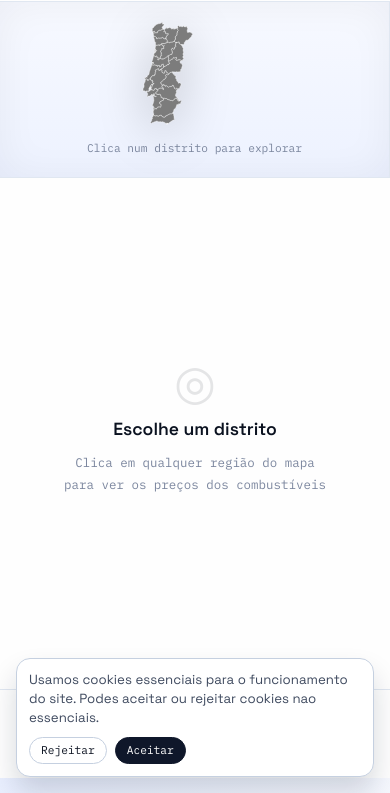
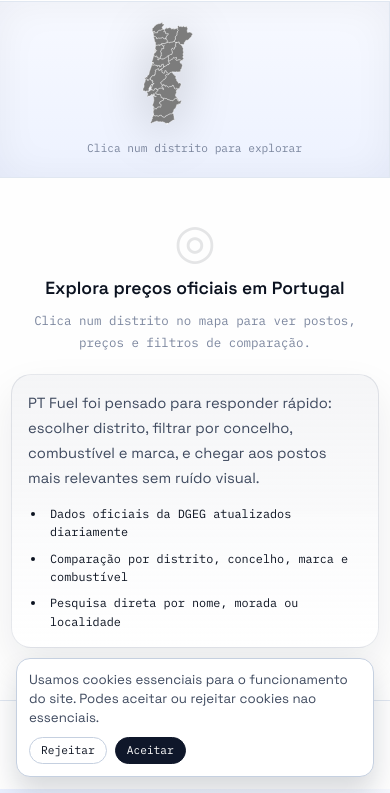
Before and after one commit to pedroseixasa/PTFuel, a plain HTML site: page index.html in a window 390 px wide. Shown: the part 51-844 px from the top of the page. Drawn offline with nearby package versions, Linux system fonts and the light colour scheme; no server answers.

Commit message:
feat: enhance homepage introduction with new content and styling

```diff
--- a/css/main.css
+++ b/css/main.css
@@ -512,6 +512,44 @@
   gap: 10px;
   padding: 40px 28px;
   text-align: center;
+}
+
+.home-intro {
+  width: 100%;
+  max-width: 540px;
+  margin-top: 10px;
+  padding: 18px 18px 14px;
+  border: 1px solid rgba(15, 31, 75, 0.1);
+  border-radius: 20px;
+  background: linear-gradient(
+    180deg,
+    rgba(15, 31, 75, 0.04),
+    rgba(255, 255, 255, 0.94)
+  );
+  box-shadow: var(--shadow-soft);
+  text-align: left;
+}
+
+.home-intro-lead {
+  margin: 0;
+  font-size: 0.92rem;
+  line-height: 1.7;
+  color: var(--text-2);
+}
+
+.home-intro-list {
+  margin: 14px 0 0;
+  padding-left: 18px;
+  display: grid;
+  gap: 8px;
+  color: var(--text);
+  font-family: var(--mono);
+  font-size: 0.74rem;
+  line-height: 1.55;
+}
+
+.home-intro-list li {
+  padding-left: 4px;
 }
 
 /* Show empty state when panel is NOT yet loaded */
@@ -1403,6 +1441,11 @@
     max-width: 100%;
   }
 
+  .home-intro {
+    max-width: none;
+    padding: 16px;
+  }
+
   .panel-content {
     overflow-y: visible;
   }
--- a/index.html
+++ b/index.html
@@ -189,8 +189,18 @@
 
                 <div id="panelEmpty">
                     <div class="empty-icon">◎</div>
-                    <p class="empty-title">Escolhe um distrito</p>
-                    <p class="empty-sub">Clica em qualquer região do mapa<br>para ver os preços dos combustíveis</p>
+                    <p class="empty-title">Explora preços oficiais em Portugal</p>
+                    <p class="empty-sub">Clica num distrito no mapa para ver postos, preços e filtros de comparação.</p>
+
+                    <div class="home-intro">
+                        <p class="home-intro-lead">PT Fuel foi pensado para responder rápido: escolher distrito, filtrar
+                            por concelho, combustível e marca, e chegar aos postos mais relevantes sem ruído visual.</p>
+                        <ul class="home-intro-list">
+                            <li>Dados oficiais da DGEG atualizados diariamente</li>
+                            <li>Comparação por distrito, concelho, marca e combustível</li>
+                            <li>Pesquisa direta por nome, morada ou localidade</li>
+                        </ul>
+                    </div>
                 </div>
 
                 <div class="panel-content">
@@ -207,12 +217,6 @@
                     </div>
 
                     <div id="precoMedio"></div>
-
-                    <!-- Ad Slot 1: Between Price and Filters -->
-                    <div style="margin: 16px 0; display: none;" id="ad-slot-1">
-                        <ins class="adsbygoogle" style="display:inline-block;width:100%;max-width:728px;height:90px"
-                            data-ad-client="ca-pub-1601336674013871" data-ad-slot="1234567890"></ins>
-                    </div>
 
                     <div class="filters-grid">
                         <div id="munHover">
@@ -242,12 +246,6 @@
                 </div>
 
                 <div id="filters"></div>
-
-                <!-- Ad Slot 2: Between Filters and Results -->
-                <div style="margin: 16px 0; display: none;" id="ad-slot-2">
-                    <ins class="adsbygoogle" style="display:block" data-ad-client="ca-pub-1601336674013871"
-                        data-ad-slot="2345678901" data-ad-format="auto" data-full-width-responsive="true"></ins>
-                </div>
 
                 <div id="info"></div>
 
@@ -292,23 +290,6 @@
             };
         </script>
 
-        <!-- AdSense: Push Ads Initialization -->
-        <script>
-            (adsbygoogle = window.adsbygoogle || []).push({
-                google_ad_client: "ca-pub-1601336674013871",
-                enable_page_level_ads: true
-            });
-
-            // Show ad slots when data loads
-            window.showAdSlots = function () {
-                const adSlots = document.querySelectorAll('[id^="ad-slot-"]');
-                adSlots.forEach(slot => {
-                    slot.style.display = 'block';
-                });
-                (adsbygoogle = window.adsbygoogle || []).push({});
-            };
-        </script>
-
         <script src="js/app/main.js" type="module"></script>
 </body>
 
--- a/js/app/main.js
+++ b/js/app/main.js
@@ -170,10 +170,6 @@
     );
     setControlsEnabled(true);
     refreshFilteredView();
-    // Show ads when data loads
-    if (window.showAdSlots) {
-      window.showAdSlots();
-    }
   }
 }
 
@@ -324,11 +320,6 @@
   }
 
   refreshFilteredView();
-
-  // Show ads when a district is selected
-  if (window.showAdSlots) {
-    window.showAdSlots();
-  }
 }
 
 function resetMapAndPanel(pathElement) {
```
